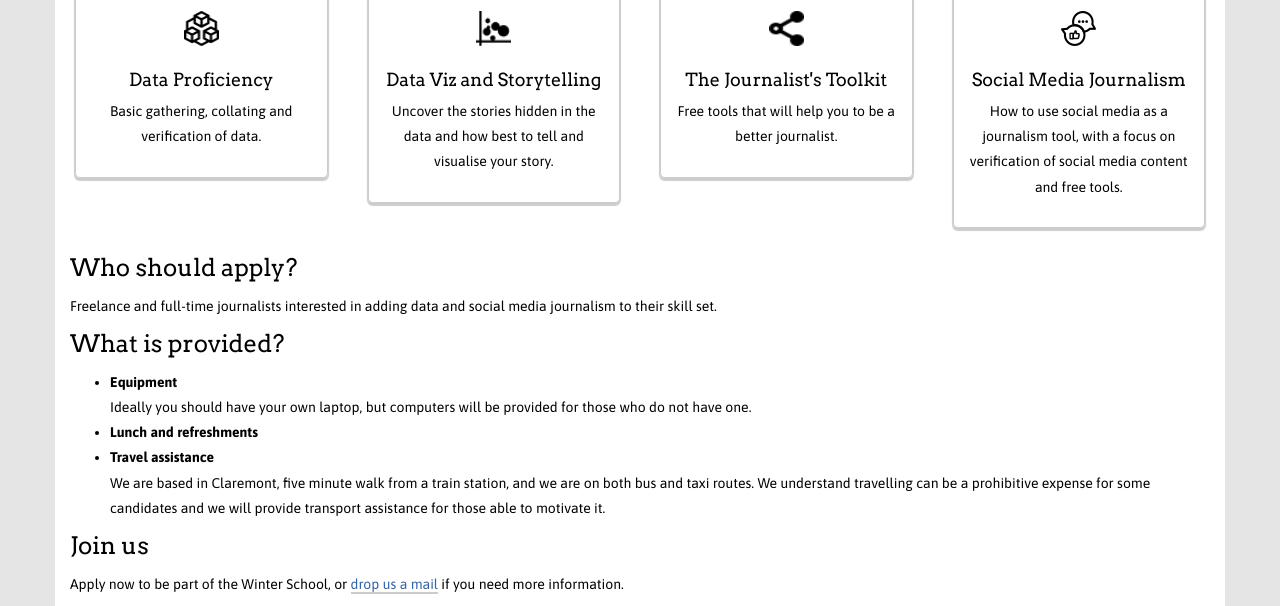
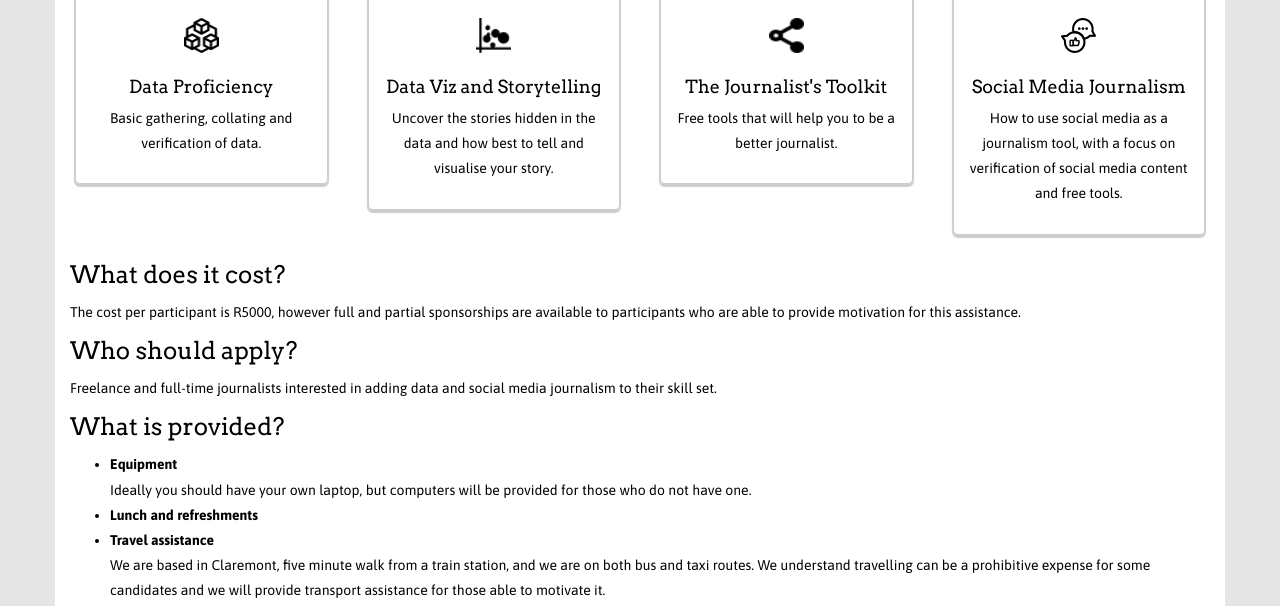
Before and after one commit to Code4SA/winterschool, a Jekyll site: the page built from index.html, in a window 1280 px wide and 900 px high, scrolled down 1079 px, cut to the strip 0-606 px from the top of the window. Built offline with Jekyll 4.4.1, drawn with Linux system fonts in a browser that asks for light colours.

Commit message:
copy changes

```diff
--- a/index.html
+++ b/index.html
@@ -7,8 +7,8 @@ title: Data Journalism Winter School
     <div class="container">
         <h1>Code for South Africa<br>Winter School</h1>
         <h3>July 27 - 29, 2015</h3>
-        <h5>Followed by half a day a week, for three weeks</h5>
-        <p>So you’ve heard all about data journalism and data-driven storytelling and you’d like to learn more...</p>
+        <p>Followed by half a day a week, for three weeks</p>
+        <h4>So you’ve heard all about data journalism and data-driven storytelling and you’d like to learn more...</h4>
     </div>
 </div>
 
@@ -79,6 +79,9 @@ title: Data Journalism Winter School
                 </div>
             </div>
 
+			 <h3>What does it cost? </h3>
+			<p> The cost per participant is R5000, however full and partial sponsorships are available to participants who are able to provide motivation for this assistance.
+
             <h3>Who should apply? </h3>
 
             <p>Freelance and full-time journalists interested in adding data and social media journalism to their skill set. </p>
```
